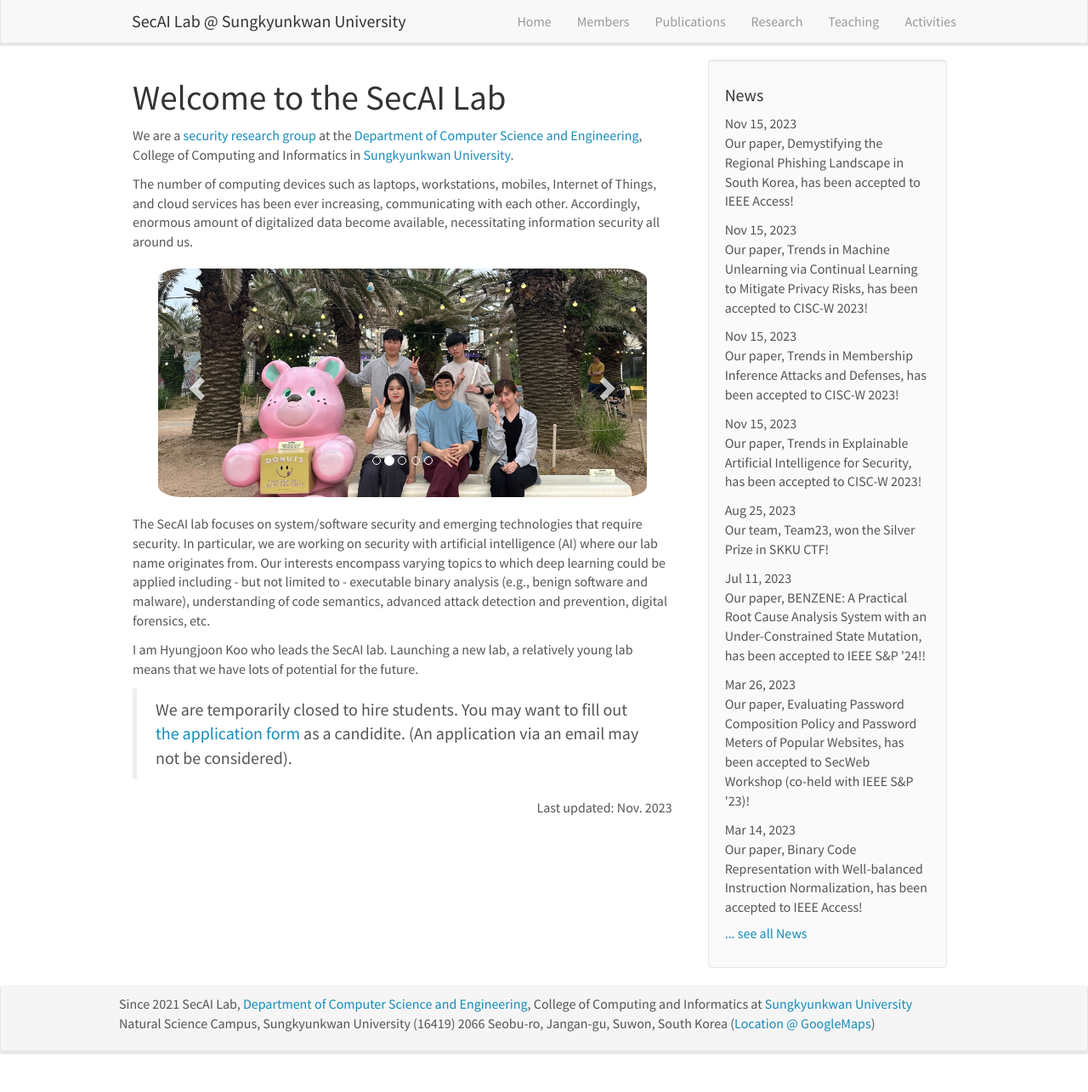
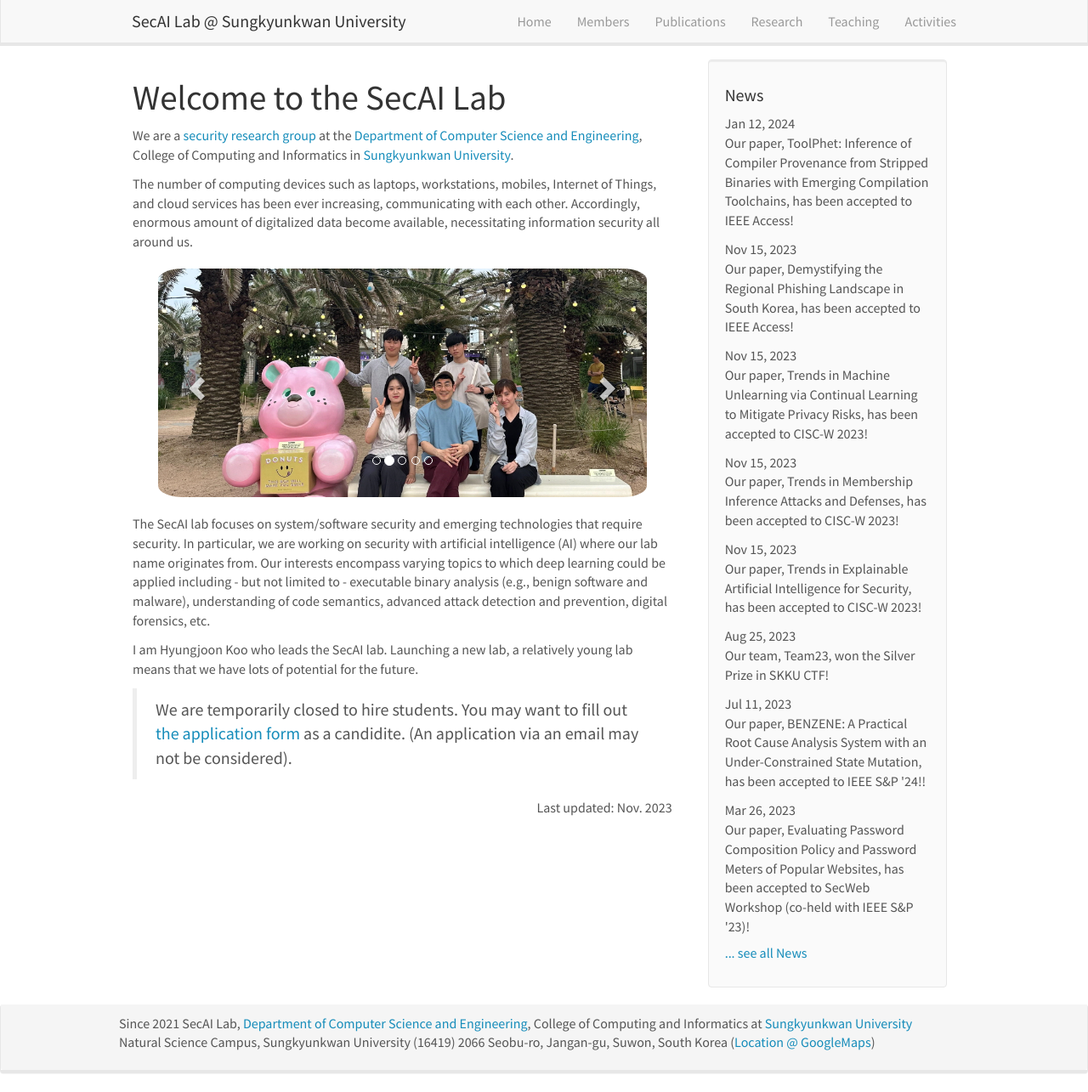
Before and after one commit to SecAI-Lab/secai-lab.github.io, a Jekyll site: the page built from _pages/home.md, in a window 1280 px wide and 1285 px high. Shown: the whole window at 85% size. Built offline with Jekyll 4.4.1, drawn with Linux system fonts in a browser that asks for light colours; nearby versions of some CDN libraries.

Commit message:
ieee access 24 news

```diff
--- a/_data/news.yml
+++ b/_data/news.yml
@@ -1,3 +1,6 @@
+- date: Jan 12, 2024
+  headline: "Our paper, ToolPhet: Inference of Compiler Provenance from Stripped Binaries with Emerging Compilation Toolchains, has been accepted to IEEE Access!"
+
 - date: Nov 15, 2023
   headline: "Our paper, Demystifying the Regional Phishing Landscape in South Korea, has been accepted to IEEE Access!"
 
```
